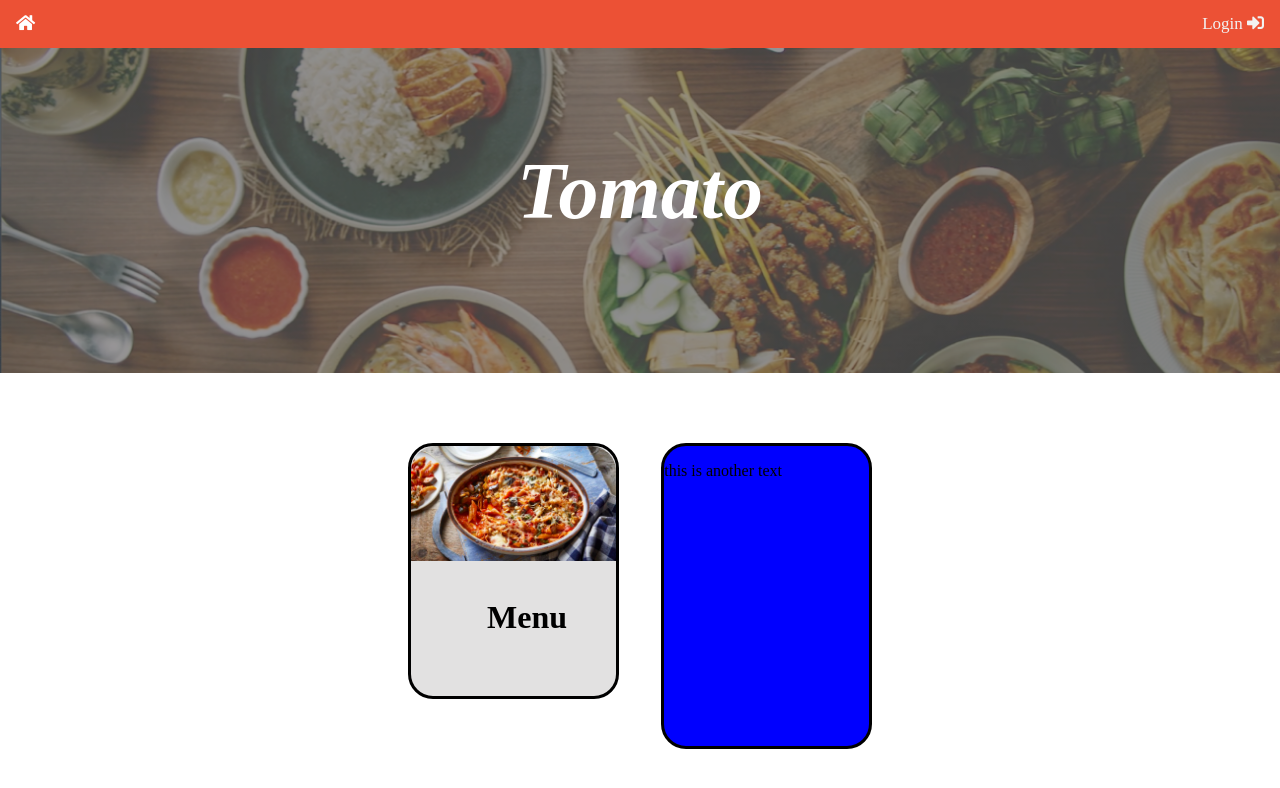
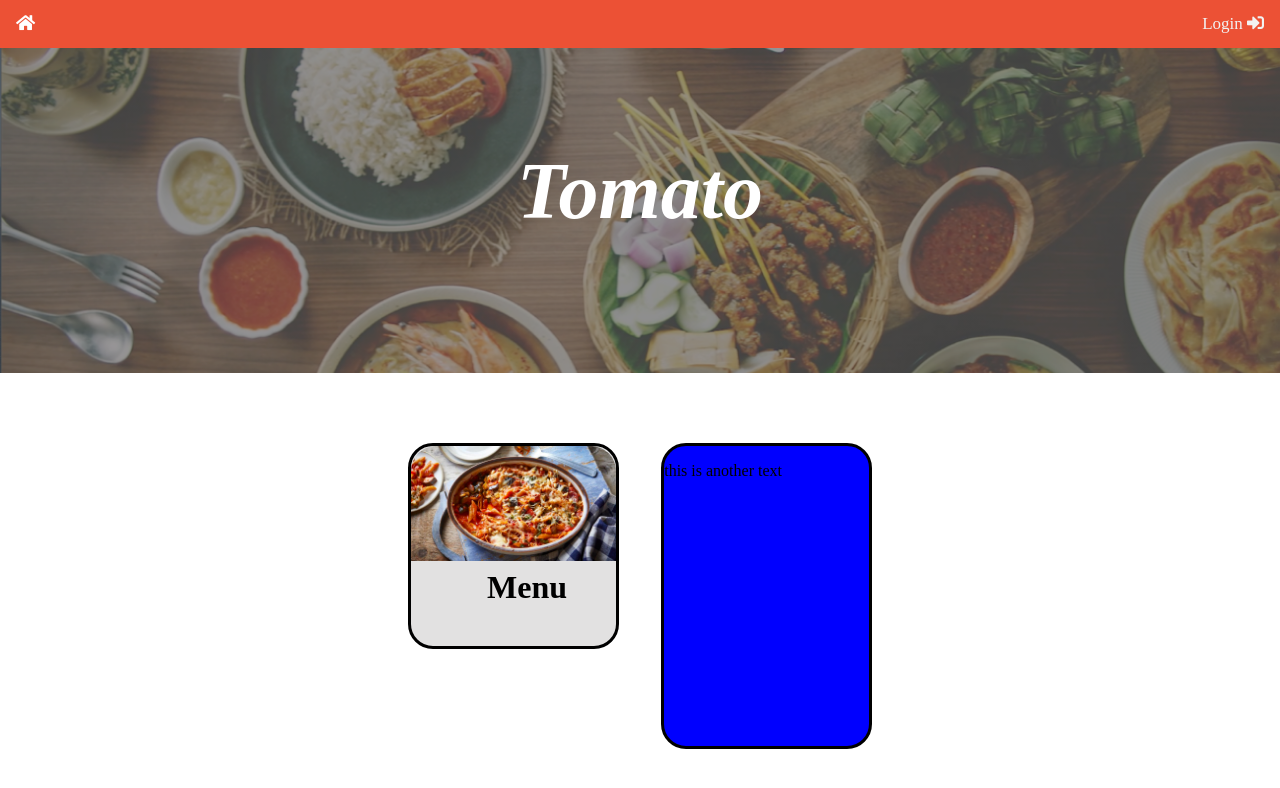
Before and after one commit to BluberryPickle/tomato, a plain HTML site: page index.html in a window 1280 px wide. Drawn offline with Linux system fonts and the light colour scheme.

Commit message:
modified the css file

```diff
--- a/style.css
+++ b/style.css
@@ -109,7 +109,7 @@ body{
     margin-left: 280px;
     width:20%;
     min-width: 190px;
-    height: 250px;
+    height: 200px;
     border: black;
     border-style: solid;
     border-radius: 25px;
@@ -142,4 +142,5 @@ body{
 .img1_text p {
     position: relative;
     left: 60px;
+    top: -30px;
 }
```
